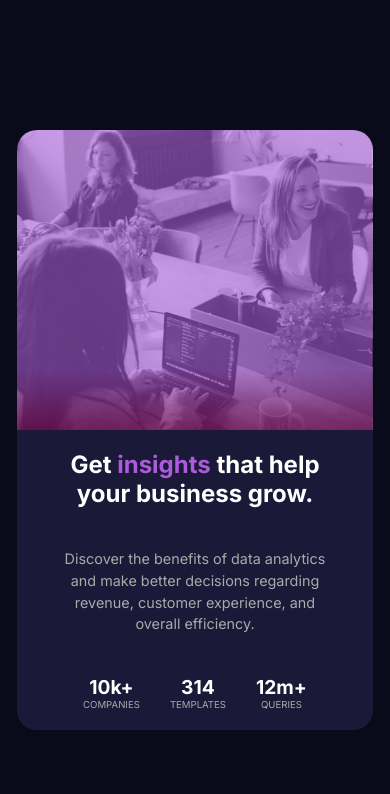
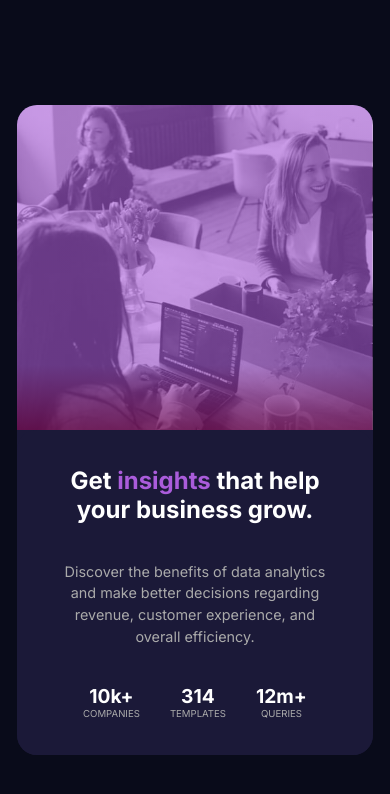
Before and after one commit to pritulgohil/Stats-Preview, a plain HTML site: page index.html in a window 390 px wide. Drawn offline with Linux system fonts and the light colour scheme.

Commit message:
Update styles.css

```diff
--- a/styles.css
+++ b/styles.css
@@ -122,7 +122,7 @@ body{
     .card{
         flex-direction: column-reverse;
         width:95%;
-        height:600px;
+        height:650px;
     }
 
     .side1{
@@ -131,6 +131,7 @@ body{
 
     .side1 h2{
         font-size:1.5rem;
+        padding-top: 5%;
     }
 
     .side1 .desc{
@@ -139,6 +140,7 @@ body{
 
     .figure{
         gap:30px;
+        padding-bottom: 5%;
     }
 
     .f1 .bold{
```
